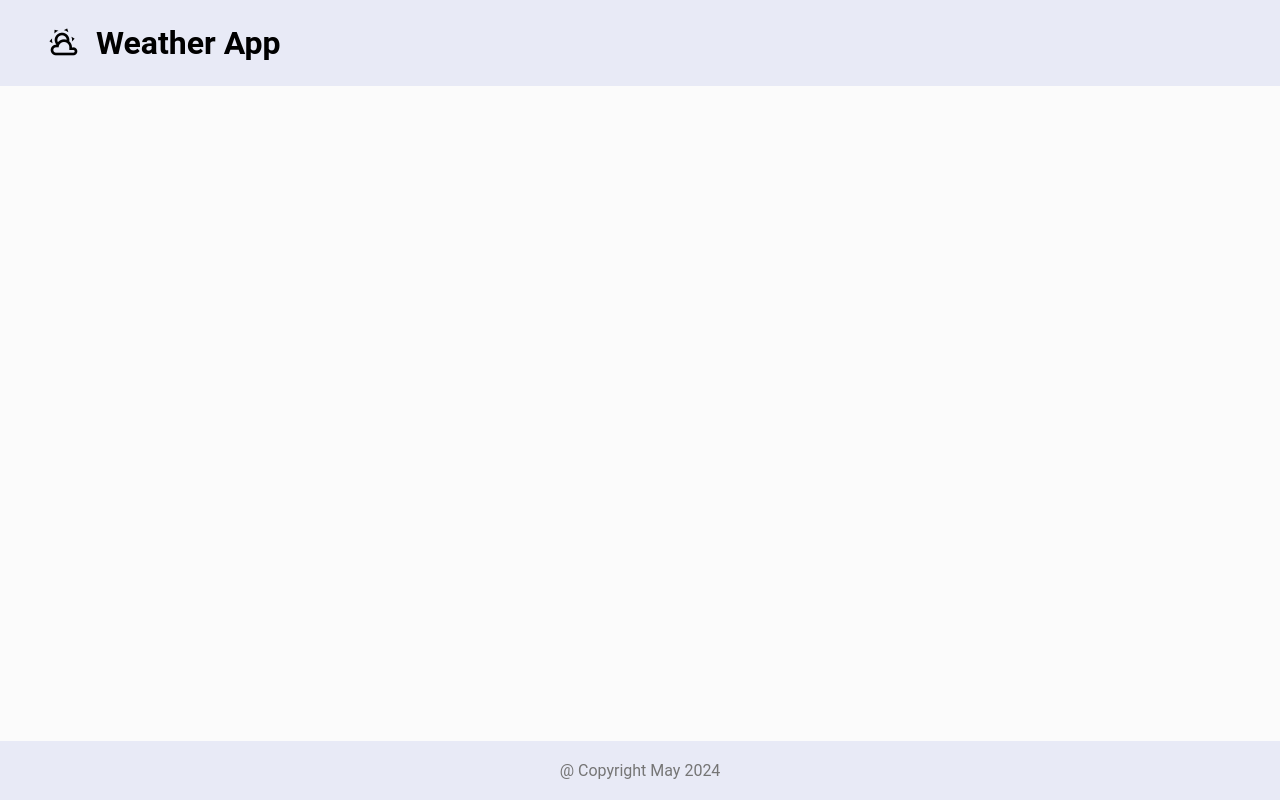
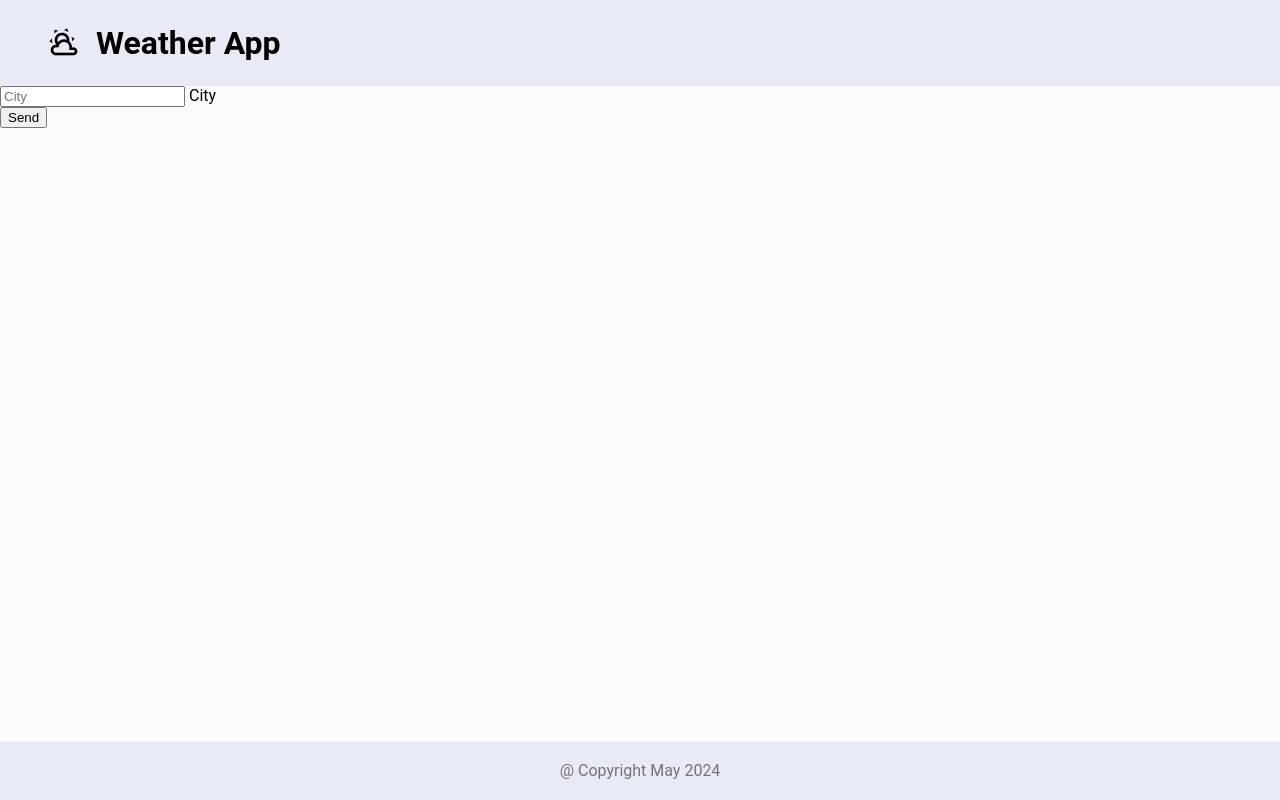
Before and after one commit to catalinbroinas/weather-app, a plain HTML site: page index.html in a window 1280 px wide. Drawn offline with Linux system fonts and the light colour scheme; no server answers.

Commit message:
Add weather form to HTML for city input and submit

```diff
--- a/index.html
+++ b/index.html
@@ -22,7 +22,27 @@
       </header>
       <!-- Header -->
       <!-- Content -->
-      <main class="container"></main>
+      <main class="container">
+        <!-- Form -->
+        <form novalidate id="weather-form" class="form-wrapper">
+          <!-- Form Row -->
+          <div class="form-row">
+            <input
+              type="text"
+              id="city"
+              class="form-control"
+              placeholder="City"
+            />
+            <label for="city" class="form-label">City</label>
+            <span class="error" aria-live="polite"></span>
+          </div>
+          <!-- Form Row -->
+
+          <!-- Button -->
+          <button type="submit" class="btn-submit">Send</button>
+        </form>
+        <!-- Form -->
+      </main>
       <!-- Content -->
       <!-- Footer -->
       <footer class="footer">
```
